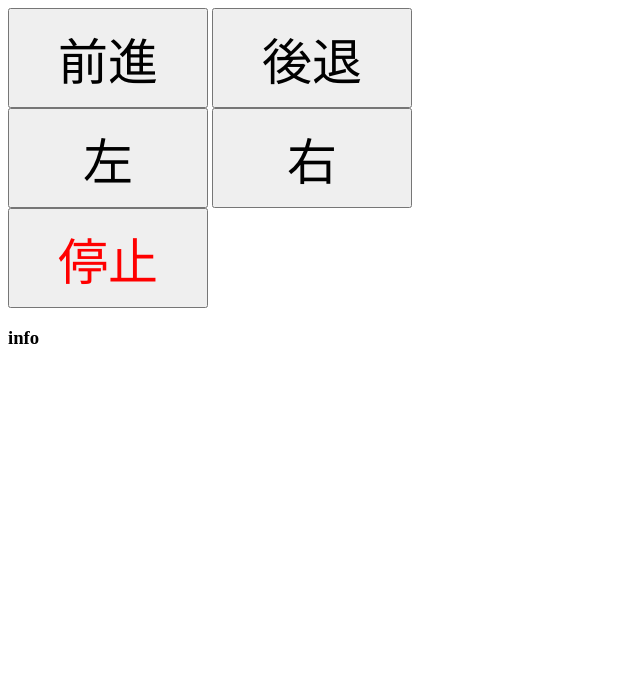
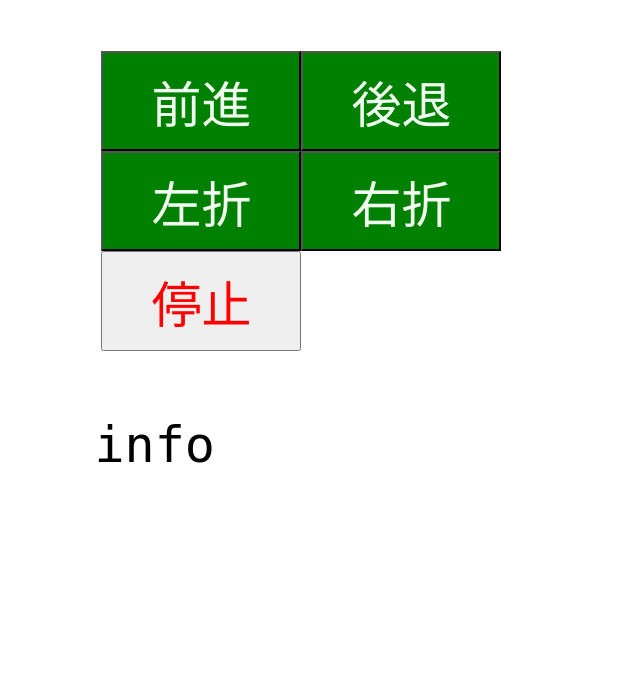
Before and after one commit to akeyi2018/FlaskStudy, a Flask app: page / in a window 1280 px wide. Shown: the top 677 px of the page, without its empty margins (0-640 px from the left). Run offline with Flask 2, Linux system fonts and the light colour scheme; some libraries are stand-ins or nearby versions.

Commit message:
controller

```diff
--- a/robot/templates/front_back.html
+++ b/robot/templates/front_back.html
@@ -8,32 +8,40 @@
   <script src="http://code.jquery.com/jquery-1.11.1.min.js"></script>
   <script src="{{url_for('static', filename='index.js')}}"></script>
   <style>
-    main{
-      width:400px;height:300px;
+
+    #main{
+      width:480px;height:640px;
+    }
+
+    .btn{
       padding-top: 30px;
-  display: flex;
-  justify-content: space-evenly;
+      display: flex;
+      justify-content: space-evenly;
+      padding-left: 30px;
     }
+
     #front, #back, #left, #right
     {
-      width:200px;height:100px;font-size:50px;
+      width:200px;height:100px;font-size:50px;background-color: green;color: honeydew;
     }
     #stop{
       width:200px;height:100px;font-size:50px;color:#ff0000
+    }
+    #info{
+      width:200px;height:100px;font-size:50px;
+      padding-left: 40px;
     }
   </style>
 </head>
 
 <body>
   <div id="main" class="btn">
-      <button id="front">前進</button>
-      <button id="back">後退</button>
-      <br>
-      <button id="left">左</button>
-      <button id="right">右</button>
-      <br>
-      <button id="stop" >停止</button>
-      <h3><p id="info" >info</p></h3>
+    <pre>
+      <button id="front">前進</button><button id="back">後退</button>
+      <button id="left">左折</button><button id="right">右折</button>
+      <button id="stop">停止</button>
+      <p id="info">info</p>
+    </pre>
   </div>
 </body>
 
```
